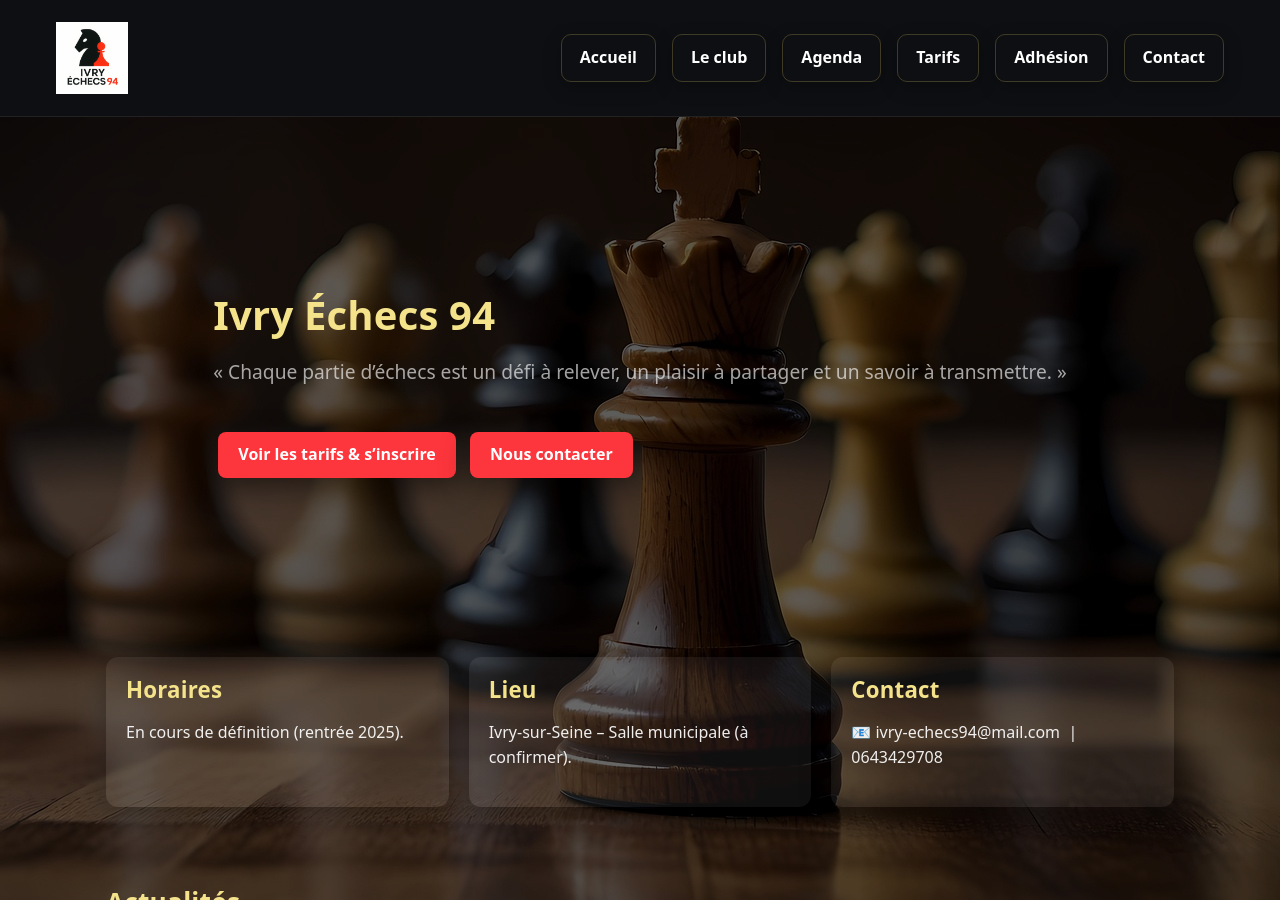
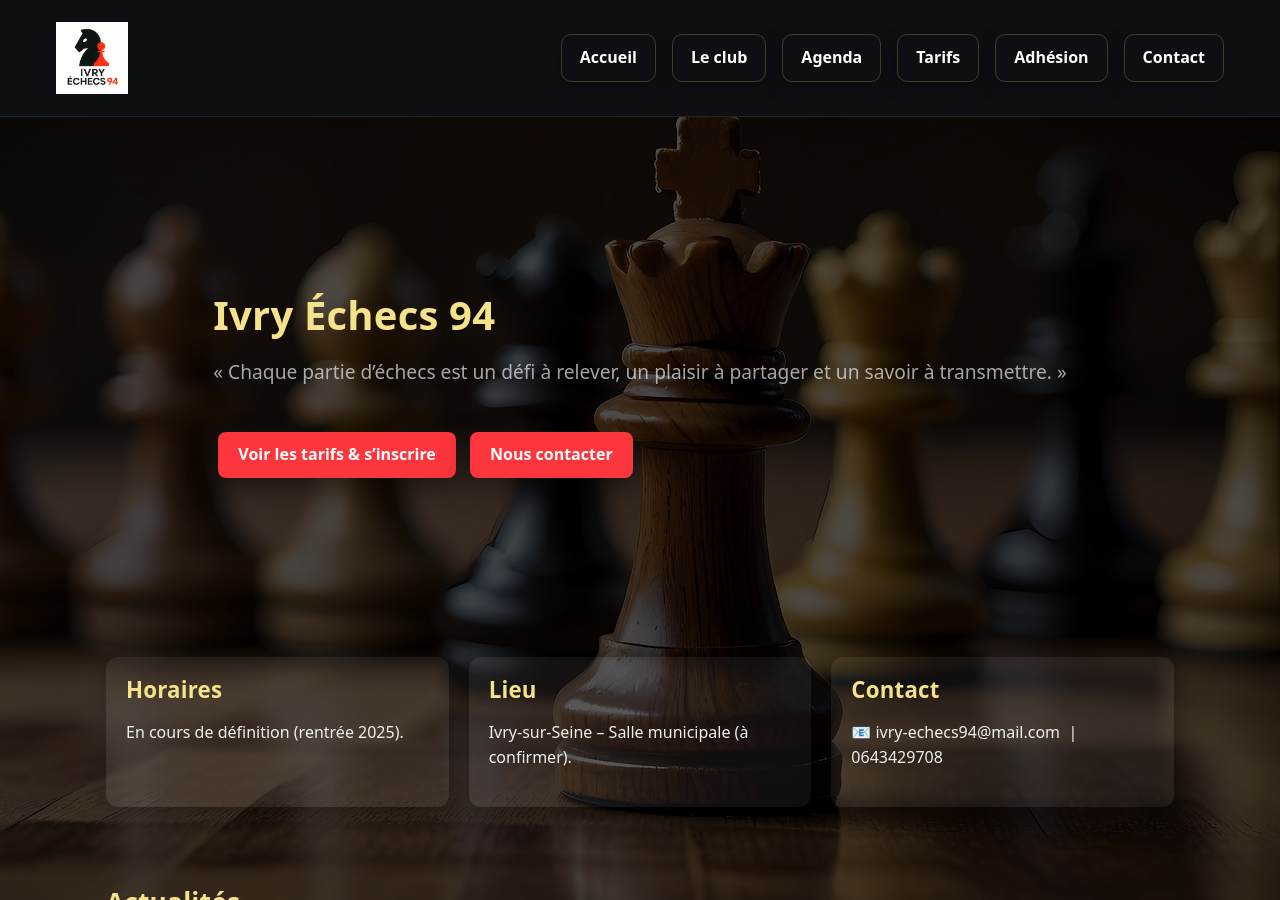
Before and after one commit to Nelwyn64/ivry-echecs-94, a Jekyll site: the page built from index.html, in a window 1280 px wide and 900 px high. Built offline with Jekyll 4.4.1, drawn with Linux system fonts in a browser that asks for light colours.

Commit message:
Ajustement de l'assombrissement des fonds (overlay plus adapté)

```diff
--- a/css/styles.css
+++ b/css/styles.css
@@ -207,7 +207,7 @@ main img.logo {
 
 body.page-index {
   background:
-    linear-gradient(rgba(0,0,0,.63), rgba(0,0,0,.63)),
+    linear-gradient(rgba(0,0,0,.70), rgba(0,0,0,.70)),
     url('/assets/bg-index.jpg') no-repeat center center fixed;
   background-size: cover;
 }
```
